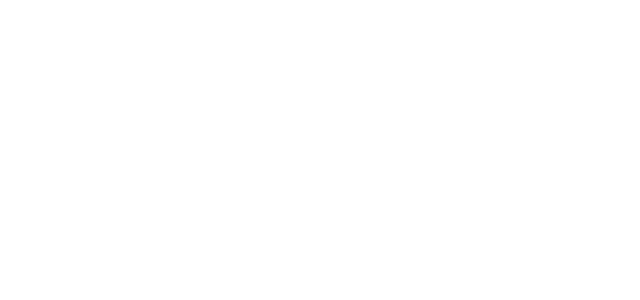
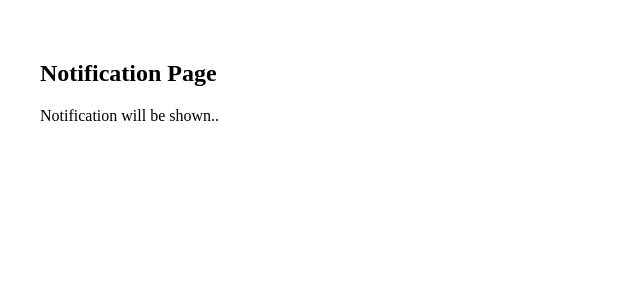
Before and after one commit to Jayashree-25/Social-Chat, a React (Vite) app in the folder frontend/: page /notifications in a window 1280 px wide. Before the commit this address had no page. Shown: the top 300 px of the page, without its empty margins (0-640 px from the left). Built offline with nearby package versions, Linux system fonts and the light colour scheme.

Commit message:
small error fixed

```diff
--- a/frontend/src/App.jsx
+++ b/frontend/src/App.jsx
@@ -13,7 +13,7 @@
       <Route path="/signup" element={<Signup />} />
       <Route path="/home" element={<MainLayout />} />
       <Route path="/profile" element={<ProfilePage />} />
-      <Route path="/notification" element={<NotificationsPage />} />
+      <Route path="/notifications" element={<NotificationsPage />} />
     </Routes>
   );
 };
--- a/frontend/src/components/Sidebar.jsx
+++ b/frontend/src/components/Sidebar.jsx
@@ -45,7 +45,7 @@
             </Typography>
 
             <List>
-                <ListItem button onClick={() => navigate("/")}>
+                <ListItem button onClick={() => navigate("/home")}>
                     <ListItemIcon><HomeIcon /></ListItemIcon>
                     <ListItemText primary="Home" />
                 </ListItem>
--- a/frontend/src/pages/NotificationsPage.jsx
+++ b/frontend/src/pages/NotificationsPage.jsx
@@ -3,7 +3,7 @@
 const NotificationsPage = () => {
     return (
         <div style={{ padding: "2rem"}}>
-            <h2>Notification Page</h2>;
+            <h2>Notification Page</h2>
             <p>Notification will be shown..</p>
         </div>
     )
--- a/frontend/src/pages/ProfilePage.jsx
+++ b/frontend/src/pages/ProfilePage.jsx
@@ -3,7 +3,7 @@
 const ProfilePage = () => {
     return (
         <div style={{ padding: "2rem" }}>
-            <h2>Profile Page</h2>;
+            <h2>Profile Page</h2>
             <p>Here details will go on..</p>
         </div>
     )
```
